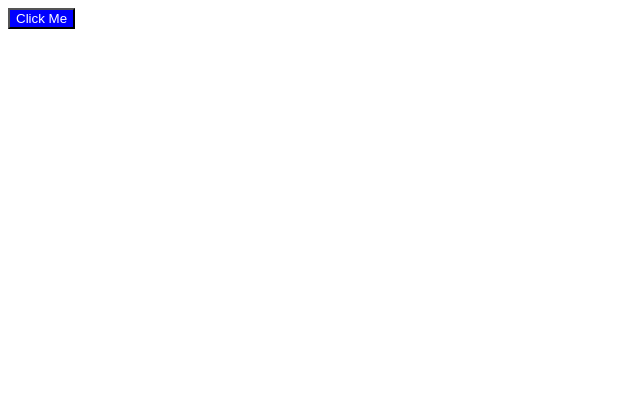
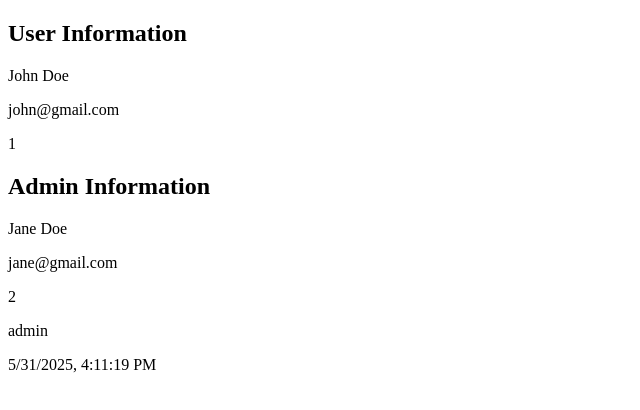
Before and after one commit to soumadip-dev/Mini-Projects-REACT, a React (Vite) app in the folder TYPESCRIPT-REACT/: page / in a window 1280 px wide. Shown: the top 410 px of the page, without its empty margins (0-640 px from the left). Built offline with nearby package versions, Linux system fonts and the light colour scheme.

Commit message:
Reusable Types For Component

```diff
--- a/TYPESCRIPT-REACT/src/App.tsx
+++ b/TYPESCRIPT-REACT/src/App.tsx
@@ -1,11 +1,25 @@
-import Button from './Components/Button';
-import User from './Components/User';
+import AdminInfo from './Components/AdminInfo';
+import UserInfo from './Components/UserInfo';
+import { type Info, type AdminInfoList } from './types';
 
 function App() {
+  const user: Info = {
+    id: 1,
+    name: 'John Doe',
+    email: 'john@gmail.com',
+  };
+
+  const admin: AdminInfoList = {
+    id: 2,
+    name: 'Jane Doe',
+    email: 'jane@gmail.com',
+    role: 'admin',
+    lastLogin: new Date(),
+  };
   return (
     <>
-      {/* <User name="Soumadip" age={23} isStudent={true} /> */}
-      <Button label="Click Me" onClick={() => console.log('Clicked')} disabled={false} />
+      <UserInfo user={user} />
+      <AdminInfo admin={admin} />
     </>
   );
 }
--- /dev/null
+++ b/TYPESCRIPT-REACT/src/Components/AdminInfo.tsx
@@ -0,0 +1,19 @@
+import type { FC } from 'react';
+import { type AdminInfoList } from '../types';
+type AdminInfoProp = {
+  admin: AdminInfoList;
+};
+
+const AdminInfo: FC<AdminInfoProp> = ({ admin }) => {
+  return (
+    <div>
+      <h2>Admin Information</h2>
+      <p>{admin.name}</p>
+      <p>{admin.email}</p>
+      <p>{admin.id}</p>
+      <p>{admin.role}</p>
+      <p>{admin.lastLogin.toLocaleString()}</p>
+    </div>
+  );
+};
+export default AdminInfo;
--- a/TYPESCRIPT-REACT/src/Components/Button.tsx
+++ /dev/null
@@ -1,26 +0,0 @@
-interface ButtonProps {
-  label: string;
-  onClick: () => void;
-  disabled: boolean;
-}
-const Button = ({ label, onClick, disabled }: ButtonProps) => {
-  return (
-    <button
-      onClick={onClick}
-      disabled={disabled}
-      style={
-        disabled
-          ? { cursor: 'not-allowed', opacity: 0.5, backgroundColor: 'gray', color: 'black' }
-          : {
-              cursor: 'pointer',
-              opacity: 1,
-              backgroundColor: 'blue',
-              color: 'white',
-            }
-      }
-    >
-      {label}
-    </button>
-  );
-};
-export default Button;
--- /dev/null
+++ b/TYPESCRIPT-REACT/src/Components/UserInfo.tsx
@@ -0,0 +1,18 @@
+import { type Info } from '../types';
+
+type UserInfoProp = {
+  user: Info;
+};
+
+const UserInfo = ({ user: { name, email, id } }: UserInfoProp) => {
+  return (
+    <div>
+      <h2>User Information</h2>
+      <p>{name}</p>
+      <p>{email}</p>
+      <p>{id}</p>
+    </div>
+  );
+};
+
+export default UserInfo;
--- /dev/null
+++ b/TYPESCRIPT-REACT/src/types.ts
@@ -0,0 +1,11 @@
+// types.ts
+export type Info = {
+  id: number;
+  name: string;
+  email: string;
+};
+
+export type AdminInfoList = Info & {
+  role: string;
+  lastLogin: Date;
+};
```
Also changed, not shown: TYPESCRIPT-REACT/src/Components/User.tsx (deleted, +0 -17 lines).
